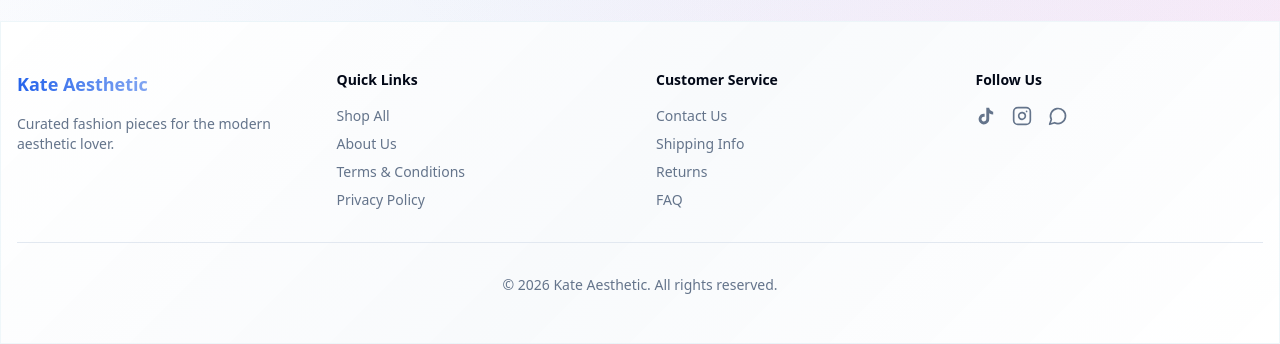
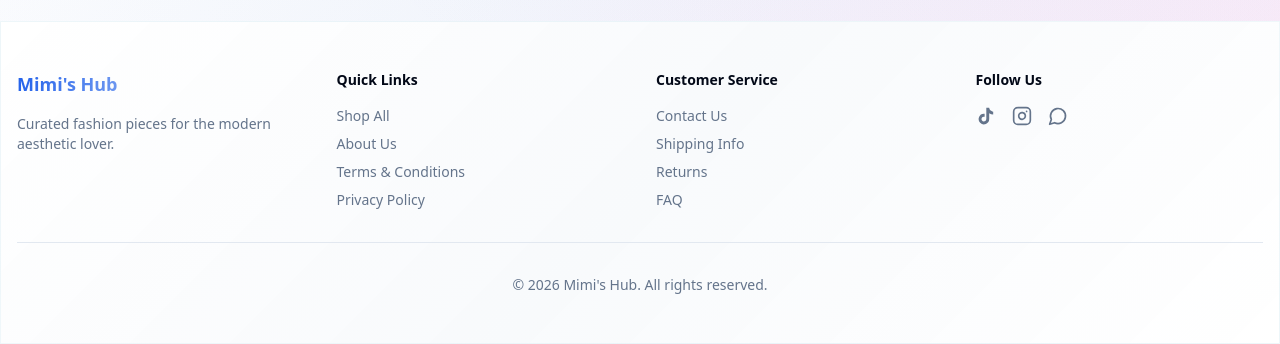
Before and after one commit to Banshee-gtb/kate-aesthetics, a React (Vite) app: page /about in a window 1280 px wide. Shown: the part 2030-2374 px from the top of the page. Built offline with nearby package versions, Linux system fonts and the light colour scheme.

Commit message:
Rebrand to Mimi's Hub and update admin credentials

```diff
--- a/src/components/layout/Footer.tsx
+++ b/src/components/layout/Footer.tsx
@@ -9,7 +9,7 @@ export function Footer() {
           {/* Brand */}
           <div className="space-y-4">
             <h3 className="text-lg font-bold bg-gradient-to-r from-primary to-secondary bg-clip-text text-transparent">
-              Kate Aesthetic
+              Mimi's Hub
             </h3>
             <p className="text-sm text-muted-foreground">
               Curated fashion pieces for the modern aesthetic lover.
@@ -90,7 +90,7 @@ export function Footer() {
         </div>
 
         <div className="mt-8 pt-8 border-t border-border text-center text-sm text-muted-foreground">
-          <p>&copy; {new Date().getFullYear()} Kate Aesthetic. All rights reserved.</p>
+          <p>&copy; {new Date().getFullYear()} Mimi's Hub. All rights reserved.</p>
         </div>
       </div>
     </footer>
```
